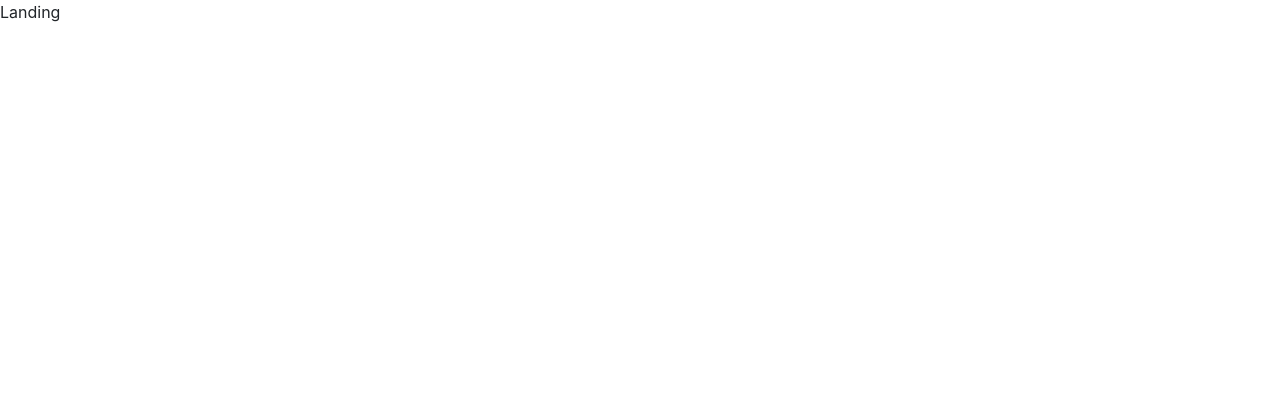
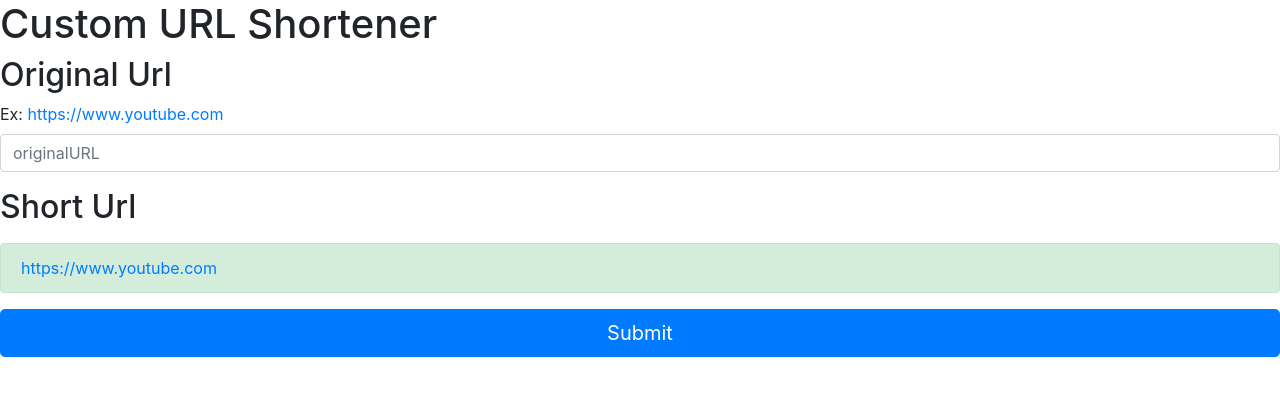
Before and after one commit to Mersock/react-golang-URL-shortener, a React (Create React App) app in the folder frontend/: page / in a window 1280 px wide. Shown: the top 396 px of the page. Built offline with nearby package versions, Linux system fonts and the light colour scheme.

Commit message:
init landing page

```diff
--- /dev/null
+++ b/frontend/src/components/Landing/FormInput.js
@@ -0,0 +1,29 @@
+import React from 'react'
+import { Button, Form, FormGroup, Label, Input, Alert } from 'reactstrap';
+
+const FormInput = (props) => {
+    return (
+        <div>
+            <Form>
+                <FormGroup>
+                    <Label for="originalURL">
+                        <h2>Original Url</h2>
+                        <div>
+                            <span>Ex: <a href="https://www.youtube.com">https://www.youtube.com</a></span>
+                        </div>
+                    </Label>
+                    <Input type="text" name="originalURL" id="originalURL" placeholder="originalURL" />
+                </FormGroup>
+                <FormGroup>
+                    <Label for="exampleShortURL"><h2>Short Url</h2></Label>
+                    <Alert color="success">
+                        <a href="https://www.youtube.com"> https://www.youtube.com</a>
+                    </Alert>
+                </FormGroup>
+                <Button color="primary" size="lg" block>Submit</Button>
+            </Form>
+        </div>
+    )
+}
+
+export default FormInput
--- /dev/null
+++ b/frontend/src/components/Landing/Header.js
@@ -0,0 +1,19 @@
+import React from 'react'
+import { Col, Row } from 'reactstrap'
+
+
+const Header = (props) => {
+    return (
+        <div>
+            <div>
+                <Row>
+                    <Col>
+                        <h1>Custom URL Shortener</h1>
+                    </Col>
+                </Row>
+            </div>
+        </div>
+    )
+}
+
+export default Header
--- a/frontend/src/components/Landing/index.js
+++ b/frontend/src/components/Landing/index.js
@@ -1,9 +1,12 @@
 import React from 'react'
+import Header from './Header'
+import FormInput from './FormInput'
 
-const index = () => {
+const index = (props) => {
     return (
         <div>
-            Landing
+            <Header />
+            <FormInput />
         </div>
     )
 }
```
